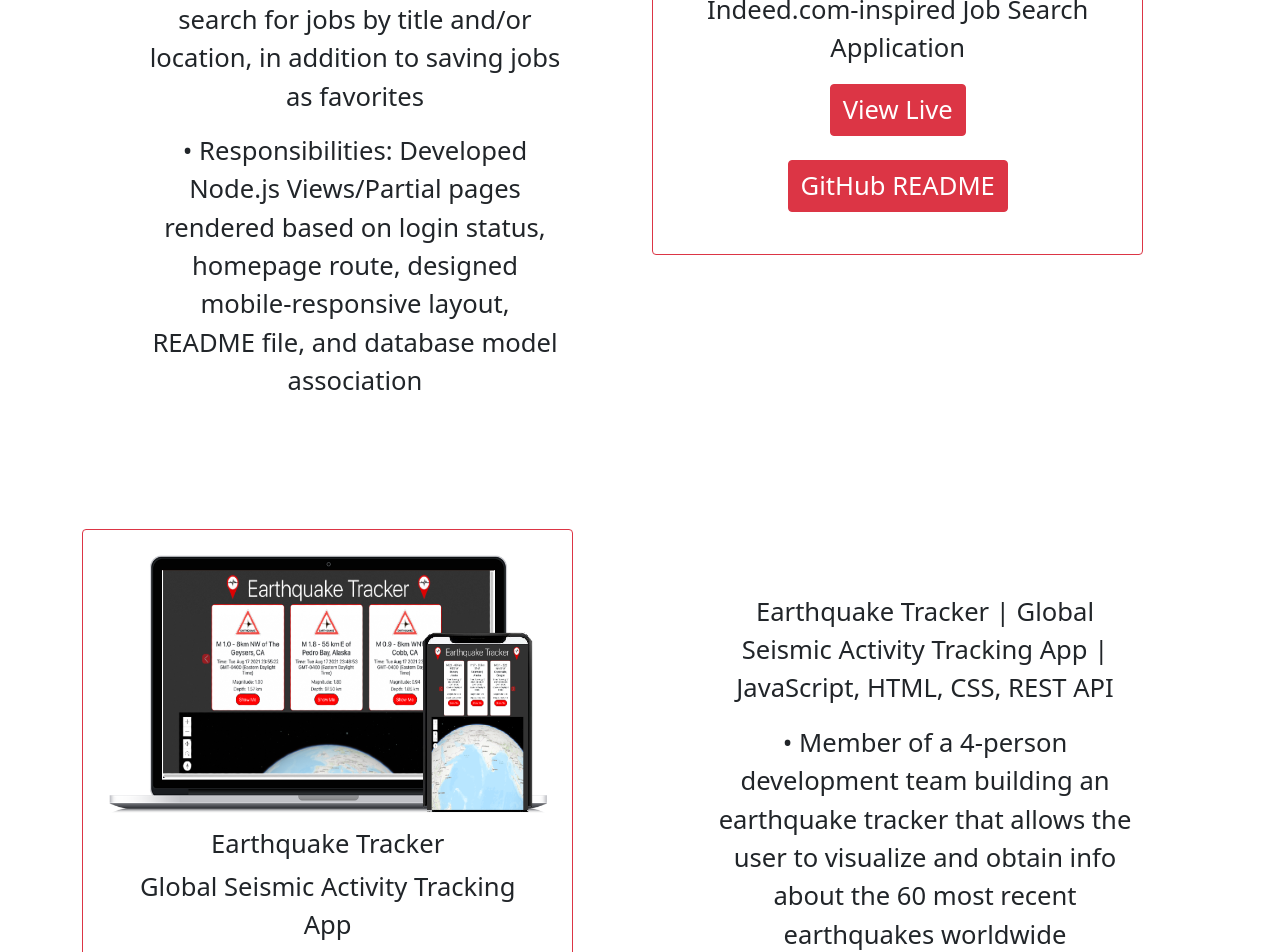
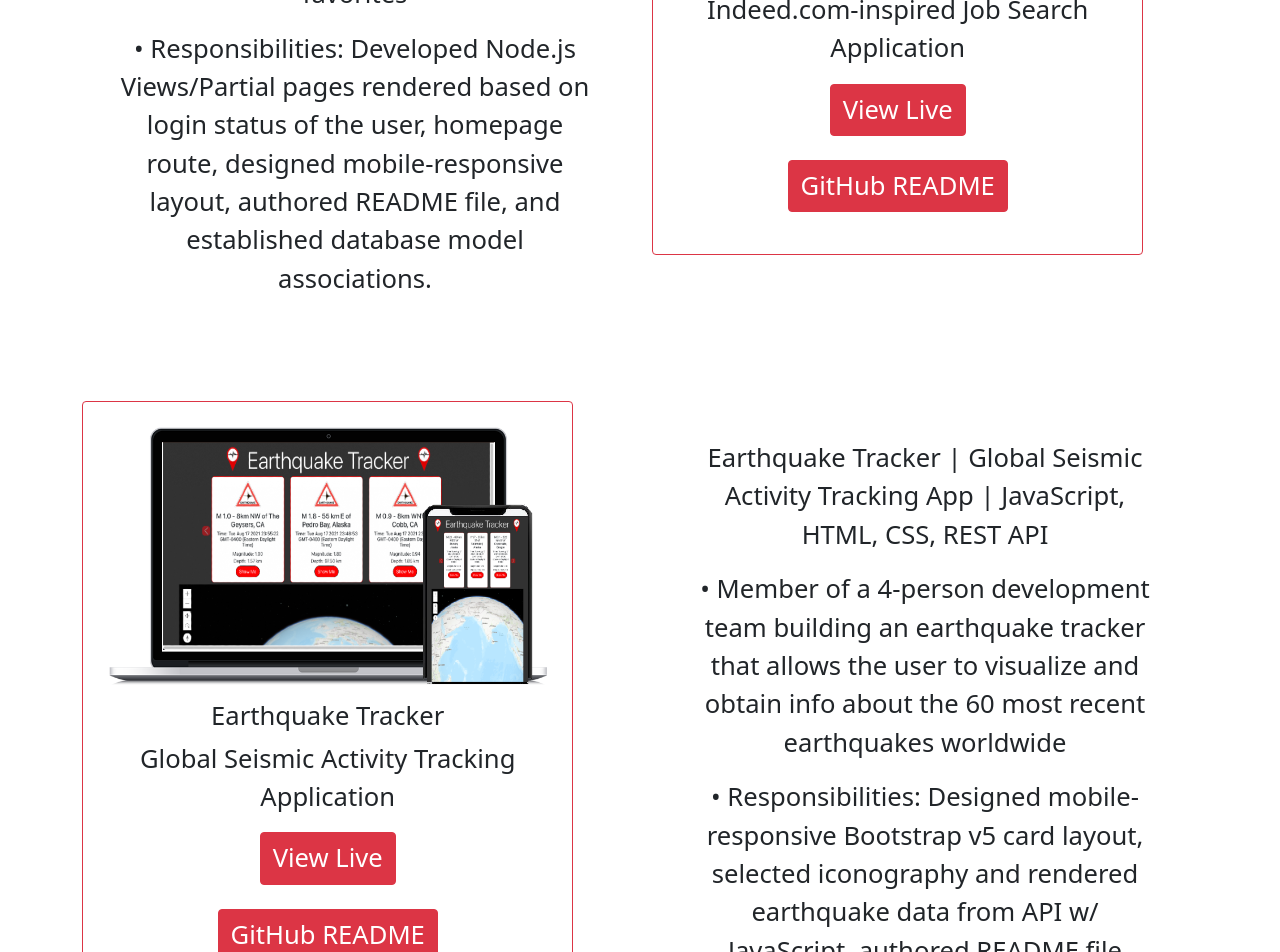
Before and after one commit to SgtHouston/cmhportfolio, a React (Create React App) app: page /projects in a window 1280 px wide. Shown: the part 660-1612 px from the top of the page. Built offline with nearby package versions, Linux system fonts and the light colour scheme.

Commit message:
changed projects text and padding sizes

```diff
--- a/src/pages/Projects.js
+++ b/src/pages/Projects.js
@@ -23,7 +23,7 @@ const MoreDiv = styled.div`
 
 const TextDiv = styled.div`
     font-size: 2vw;
-    padding: 5vw;
+    padding: 3vw;
 `;
 
 export default function Projects() {
@@ -57,8 +57,8 @@ export default function Projects() {
                             location, in addition to saving jobs as favorites
                         </p>
                         <p>
-                            •	Responsibilities: Developed Node.js Views/Partial pages rendered based on login status, homepage
-                            route, designed mobile-responsive layout, README file, and database model association
+                            •	Responsibilities: Developed Node.js Views/Partial pages rendered based on login status of the user, homepage
+                            route, designed mobile-responsive layout, authored README file, and established database model associations.
                         </p>
                     </TextDiv>
                 </Col>
@@ -89,7 +89,7 @@ export default function Projects() {
                         <Card.Body>
                             <Card.Title style={{ fontSize: '2vw' }}>Earthquake Tracker</Card.Title>
                             <Card.Text style={{ fontSize: '2vw' }}>
-                                Global Seismic Activity Tracking App
+                                Global Seismic Activity Tracking Application
                             </Card.Text>
                             <Button style={{ fontSize: '2vw' }} variant="danger" href="https://earthquake-tracker.netlify.app">View Live</Button><br />
                             <br />
@@ -107,7 +107,7 @@ export default function Projects() {
                             to visualize and obtain info about the 60 most recent earthquakes worldwide
                         </p>
                         <p>
-                            •	Responsibilities: Designed mobile-responsive layout, rendered earthquake data from API w/ JavaScript, and README file
+                            •	Responsibilities: Designed mobile-responsive Bootstrap v5 card layout, selected iconography and rendered earthquake data from API w/ JavaScript, authored README file
 
                         </p>
                     </TextDiv>
```
